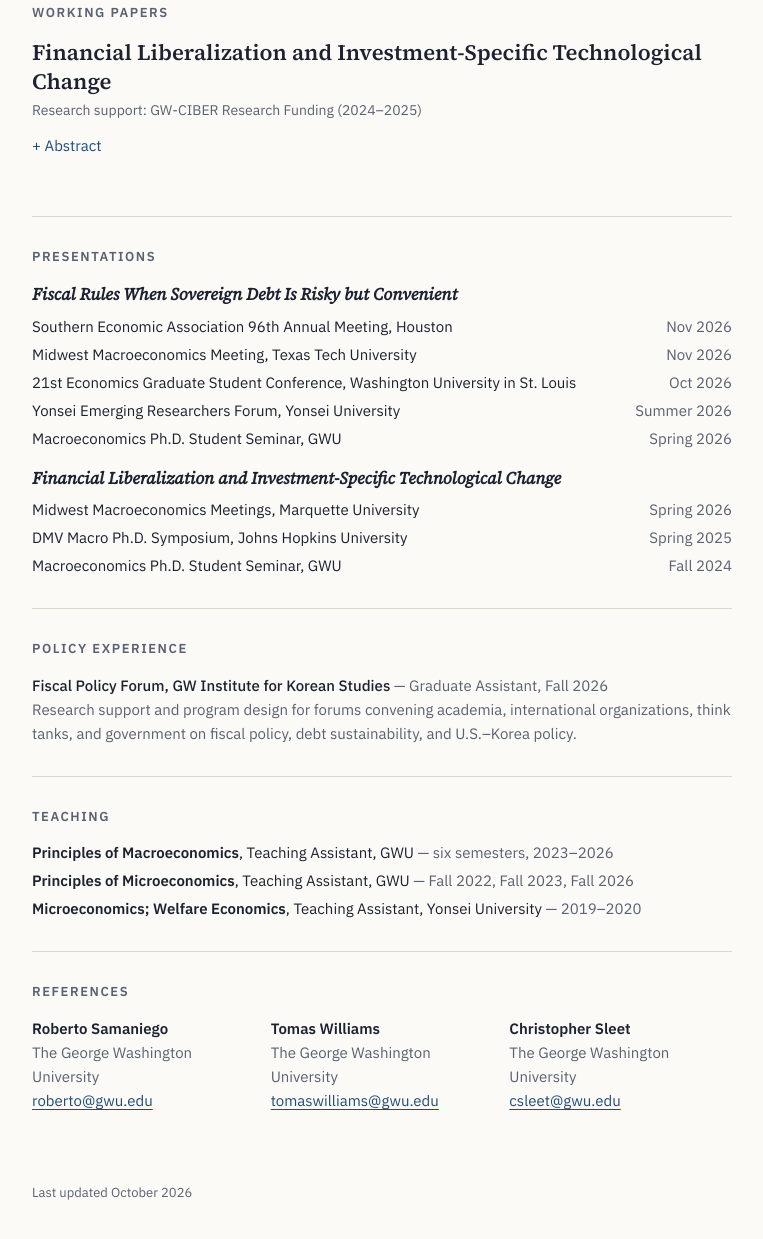
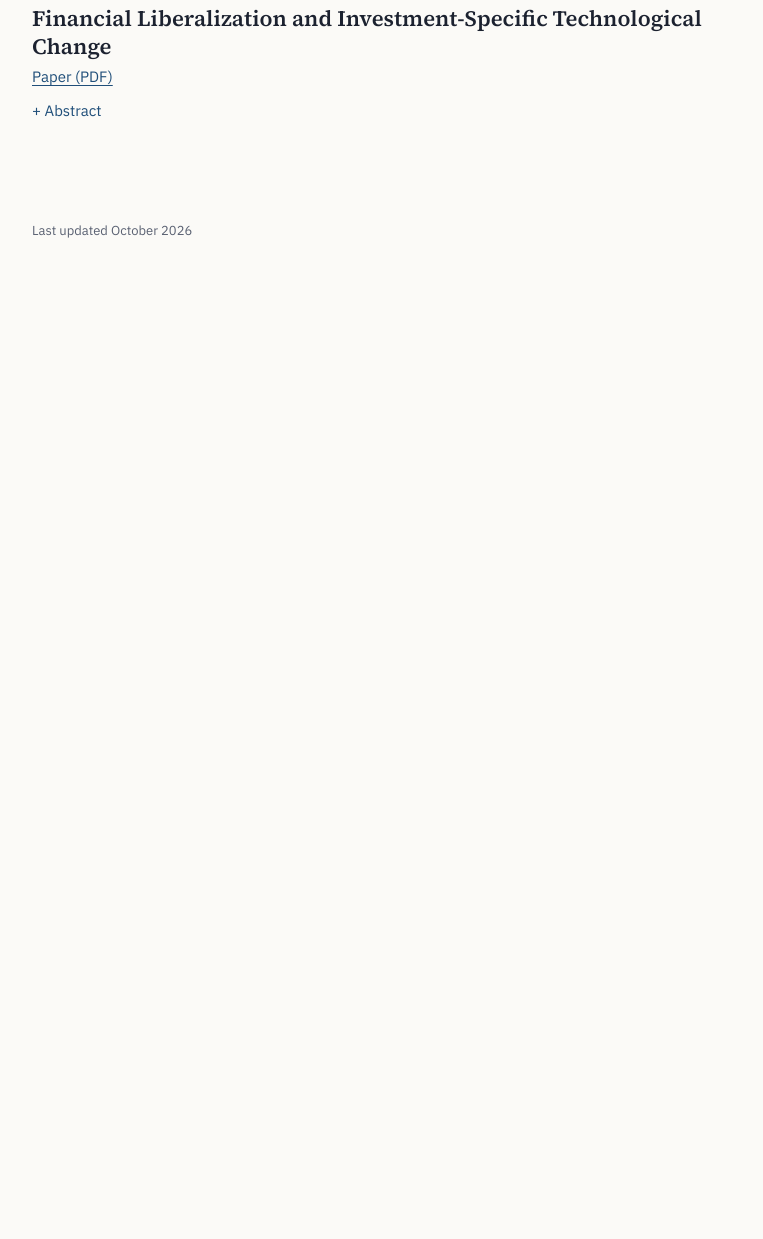
Before and after one commit to jaehoonlee-econ/jaehoonlee-econ.github.io, a plain HTML site: page index.html in a window 1280 px wide. Shown: the part 1011-2250 px from the top of the page, without its empty margins (428-1191 px from the left). After the commit the page ends 1333 px from the top, so only its background shows below. Drawn offline with Linux system fonts and the light colour scheme.

Commit message:
Add files via upload

```diff
--- a/index.html
+++ b/index.html
@@ -53,6 +53,8 @@
   .paper { margin:0 0 28px; }
   .paper h3 { font-size:22px; font-weight:600; line-height:1.3; margin:0 0 4px; }
   .jmp { background:var(--panel); border-left:3px solid var(--accent); padding:22px 24px 18px; border-radius:0 4px 4px 0; }
+  .title-link { color:inherit; text-decoration:none; }
+  .title-link:hover { color:var(--accent); text-decoration:underline; }
   .tag { font-family:var(--sans); font-size:12px; font-weight:600; letter-spacing:.1em; text-transform:uppercase; color:var(--accent); margin-bottom:8px; }
   .sub { font-style:italic; color:var(--muted); margin:0 0 10px; }
   .meta { font-family:var(--sans); font-size:14px; color:var(--muted); margin:0 0 12px; }
@@ -108,8 +110,8 @@
   <main>
     <section id="about">
       <h2>About</h2>
-      <p class="lead">I am a macroeconomist. My research studies how fiscal rules, sovereign debt, and financial institutions shape welfare and growth, with a focus on how government bonds serve as safe collateral.</p>
-      <p class="fields"><b>Fields:</b> Fiscal Policy and Sovereign Debt; Economic Growth and Structural Reforms<br>
+      <p class="lead">I am a Ph.D. candidate in Economics at The George Washington University. My research is in macroeconomics, focusing on fiscal policy, sovereign debt, and economic growth.</p>
+      <p class="fields"><b>Fields:</b> Macroeconomics, International Finance, Public Finance<br>
       <b>Expected Ph.D.:</b> May 2027</p>
     </section>
 
@@ -118,7 +120,6 @@
       <article class="paper jmp">
         <h3>Fiscal Rules When Sovereign Debt Is Risky but Convenient</h3>
         <p class="sub">How Alternative Safe Collateral Shapes the Welfare Effects of Debt Brakes</p>
-        <p class="meta">Research support: George &amp; May Shiers Memorial Fund Fellowship (2026)</p>
         <div class="links">
           <a href="files/JaeHoonLee_JMP_slides.pdf" target="_blank" rel="noopener">Slides (PDF)</a>
           <span class="pending">Paper: draft coming soon</span>
@@ -131,8 +132,8 @@
 
       <h2>Working Papers</h2>
       <article class="paper">
-        <h3>Financial Liberalization and Investment-Specific Technological Change</h3>
-        <p class="meta">Research support: GW-CIBER Research Funding (2024–2025)</p>
+        <h3><a class="title-link" href="files/JaeHoonLee_ISTC.pdf" target="_blank" rel="noopener">Financial Liberalization and Investment-Specific Technological Change</a></h3>
+        <div class="links"><a href="files/JaeHoonLee_ISTC.pdf" target="_blank" rel="noopener">Paper (PDF)</a></div>
         <details>
           <summary>Abstract</summary>
           <p>Does financial liberalization promote growth through investment-specific technological change (ISTC), and why do its benefits differ so sharply across countries? Using UNIDO INDSTAT2 data covering 22 manufacturing industries in 139 countries (1963–2021), I apply a local-projection difference-in-differences design to capital account liberalization episodes and show that liberalization differentially raises value-added growth in high-ISTC industries, but only in countries with strong institutions; in weak-institution countries the effect is absent. I rationalize this finding in a multi-sector overlapping-generations model in which a country-level pledgeability parameter governs entrepreneurs’ ability to borrow against ISTC-intensive capital. Calibrated to the estimated dynamic responses, the pledgeability channel accounts for roughly half of the observed strong–weak differential and generates a hump-shaped relationship between institutional quality and the gains from liberalization: amplification strengthens with pledgeability, then attenuates as constraints stop binding for the most technology-intensive sectors.</p>
@@ -140,48 +141,6 @@
       </article>
     </section>
 
-    <section id="talks" class="talks">
-      <h2>Presentations</h2>
-      <h4>Fiscal Rules When Sovereign Debt Is Risky but Convenient</h4>
-      <ul class="plain">
-        <li>Southern Economic Association 96th Annual Meeting, Houston <time>Nov 2026</time></li>
-        <li>Midwest Macroeconomics Meeting, Texas Tech University <time>Nov 2026</time></li>
-        <li>21st Economics Graduate Student Conference, Washington University in St. Louis <time>Oct 2026</time></li>
-        <li>Yonsei Emerging Researchers Forum, Yonsei University <time>Summer 2026</time></li>
-        <li>Macroeconomics Ph.D. Student Seminar, GWU <time>Spring 2026</time></li>
-      </ul>
-      <h4>Financial Liberalization and Investment-Specific Technological Change</h4>
-      <ul class="plain">
-        <li>Midwest Macroeconomics Meetings, Marquette University <time>Spring 2026</time></li>
-        <li>DMV Macro Ph.D. Symposium, Johns Hopkins University <time>Spring 2025</time></li>
-        <li>Macroeconomics Ph.D. Student Seminar, GWU <time>Fall 2024</time></li>
-      </ul>
-    </section>
-
-    <section id="policy">
-      <h2>Policy Experience</h2>
-      <p class="fields"><b>Fiscal Policy Forum, GW Institute for Korean Studies</b> — Graduate Assistant, Fall 2026<br>
-      Research support and program design for forums convening academia, international organizations, think tanks, and government on fiscal policy, debt sustainability, and U.S.–Korea policy.</p>
-    </section>
-
-    <section id="teaching" class="teach">
-      <h2>Teaching</h2>
-      <ul class="plain">
-        <li><b>Principles of Macroeconomics</b>, Teaching Assistant, GWU <span class="when">— six semesters, 2023–2026</span></li>
-        <li><b>Principles of Microeconomics</b>, Teaching Assistant, GWU <span class="when">— Fall 2022, Fall 2023, Fall 2026</span></li>
-        <li><b>Microeconomics; Welfare Economics</b>, Teaching Assistant, Yonsei University <span class="when">— 2019–2020</span></li>
-      </ul>
-    </section>
-
-    <section id="references">
-      <h2>References</h2>
-      <div class="refs">
-        <div><b>Roberto Samaniego</b><span>The George Washington University</span><a href="mailto:roberto@gwu.edu">roberto@gwu.edu</a></div>
-        <div><b>Tomas Williams</b><span>The George Washington University</span><a href="mailto:tomaswilliams@gwu.edu">tomaswilliams@gwu.edu</a></div>
-        <div><b>Christopher Sleet</b><span>The George Washington University</span><a href="mailto:csleet@gwu.edu">csleet@gwu.edu</a></div>
-      </div>
-    </section>
-
     <footer>Last updated October 2026</footer>
   </main>
 </div>
```
